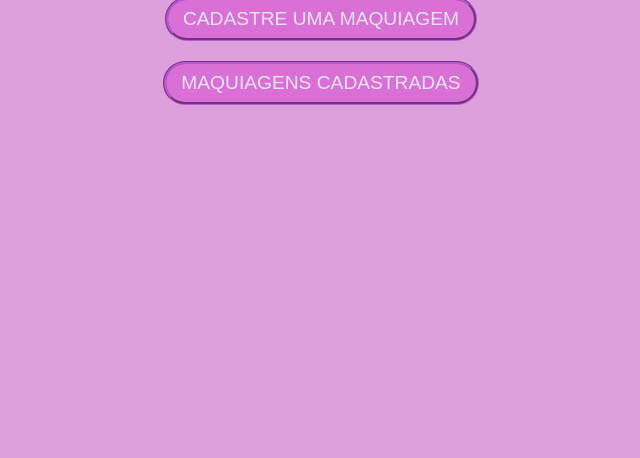
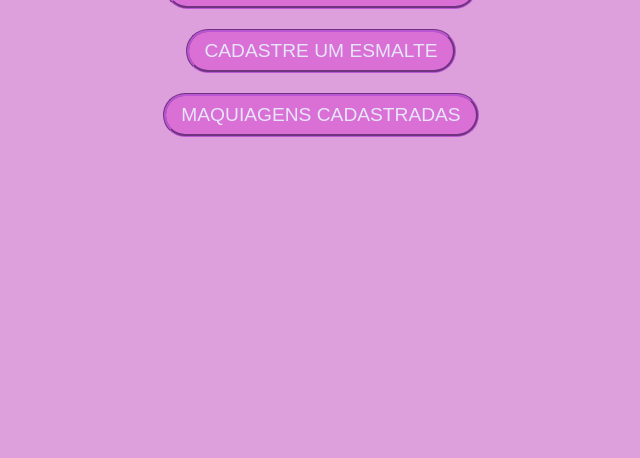
Before and after one commit to clarabaida2008/1023A-backend, a website: page index.html in a window 1280 px wide. Shown: the part 382-840 px from the top of the page, without its empty margins (339-979 px from the left). Drawn offline with Linux system fonts and the light colour scheme; no server answers; a web font is replaced by a local one.

Commit message:
Adicionei o link dos esmaltes (Lívia)

```diff
--- a/index.html
+++ b/index.html
@@ -50,6 +50,7 @@
 <body>
     <h1>LISTA DE MAQUIAGEM</h1>
     <div class="botao"><a href="./cadastromaquiagem.html">CADASTRE UMA MAQUIAGEM</a></div>
+    <div class="botao"><a href="./cadastroesmalte.html">CADASTRE UM ESMALTE</a></div>
     <div class="botao"><a href="./lista.html">MAQUIAGENS CADASTRADAS</a></div>
 
     <ul id="minhalista">
```
